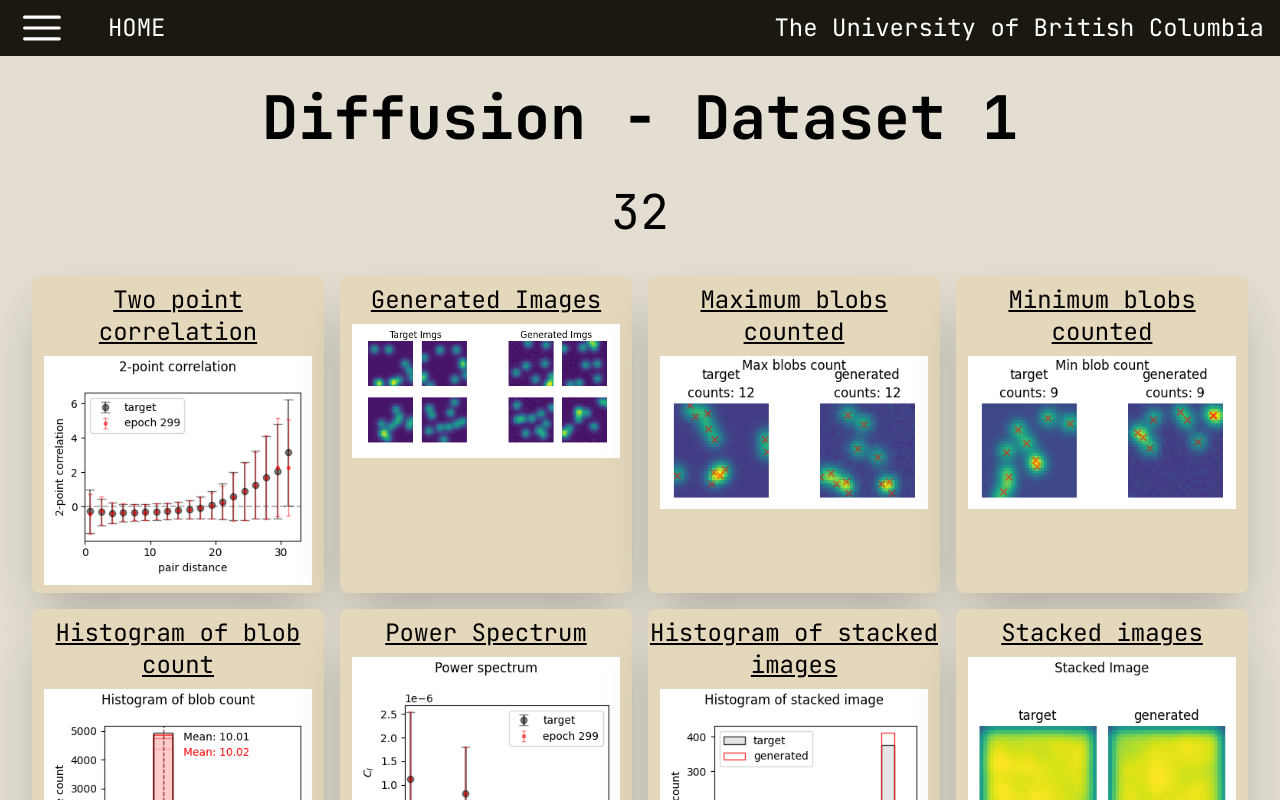
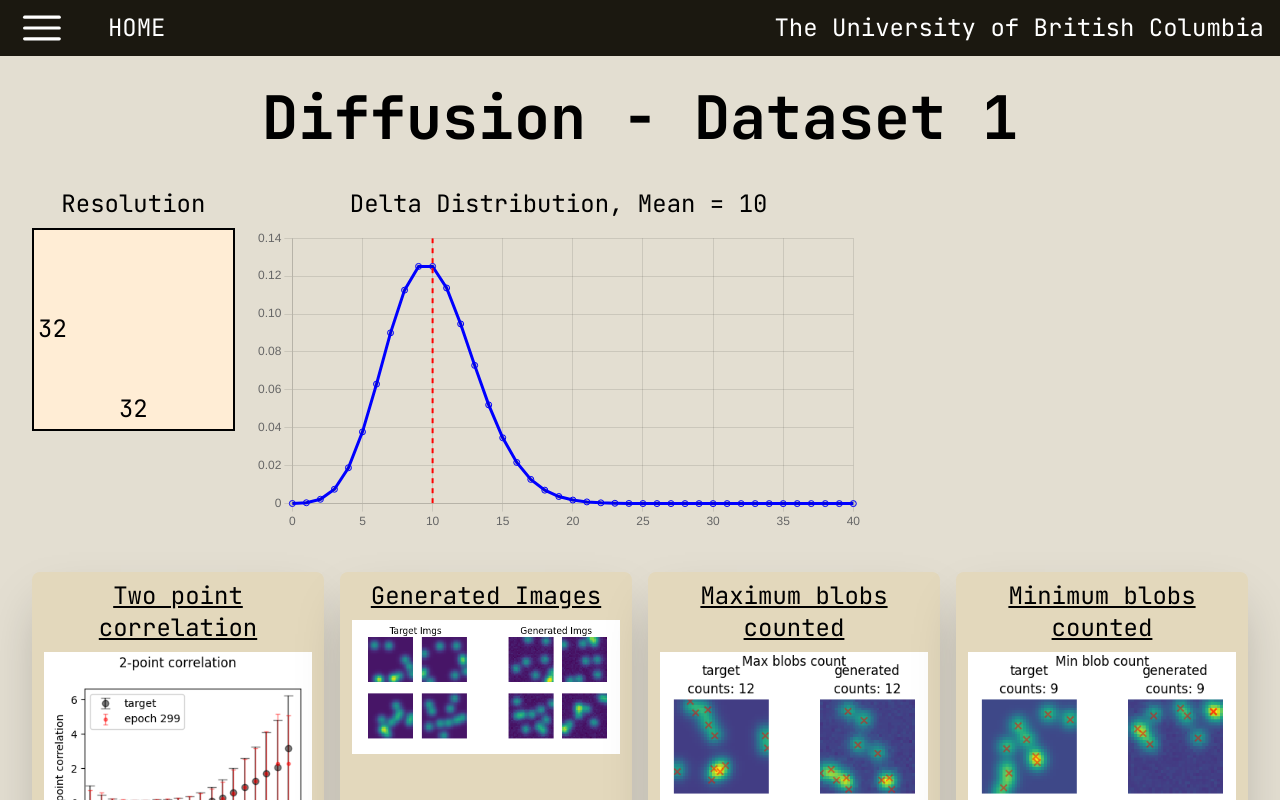
Before and after one commit to MingEn82/nathan-cool-website-2, a React (Vite) app: page /dataset/d1 in a window 1280 px wide. Shown: the top 800 px of the page. Built offline with nearby package versions, Linux system fonts and the light colour scheme.

Commit message:
added ChartComponent

```diff
--- a/src/components/Descriptions.jsx
+++ b/src/components/Descriptions.jsx
@@ -1,6 +1,31 @@
+import PoissonChart from "./Charts"
+
 export const ComparisonDescription = () => {
   return <div className="w-full text-center text-lg md:text-3xl lg:text-5xl py-6 md:py-10">
     Replace with description of page
+  </div>
+}
+
+const ResolutionComponent = ({ resolution }) => {
+  return <div className="
+    w-1/6 flex flex-col gap-2
+    text-center md:text-lg lg:text-2xl
+  ">
+    <p className="">Resolution</p>
+    <div className="w-full aspect-square border-2 border-black relative bg-orange-100">
+      <p className="absolute left-1 top-1/2 -translate-y-1/2">{resolution}</p>
+      <p className="absolute bottom-1 left-1/2 -translate-x-1/2">{resolution}</p>
+    </div>
+  </div>
+}
+
+const ChartComponent = ({ distribution, lambda }) => {
+  return <div className="
+    w-1/2 flex flex-col gap-2
+    text-center md:text-lg lg:text-2xl
+  ">
+    <p className="capitalize">{distribution} Distribution, Mean = {lambda}</p>
+    <PoissonChart lambda={lambda} />
   </div>
 }
 
@@ -9,7 +34,8 @@ export const DatasetDescription = ({
   blobCountDistribution, blobClustering,
   blobSize, blobAmplitude, blobAmplitudeDesc
 }) => {
-  return <div className="w-full text-center text-lg md:text-3xl lg:text-5xl py-6 md:py-10">
-    {resolution}
+  return <div className="w-full my-6 md:my-10 px-4 md:px-6 lg:px-8 flex gap-5">
+    <ResolutionComponent resolution={resolution} />
+    <ChartComponent distribution={blobCountDistribution} lambda={blobCount} />
   </div>
 }
```
